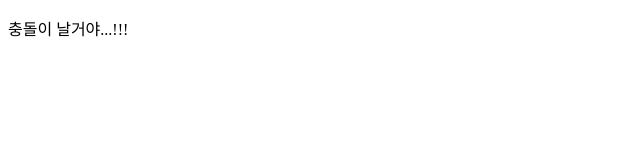
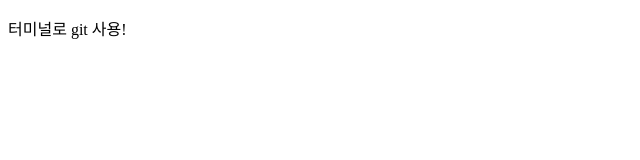
Before and after one commit to Zzzwahoon/GitInitTest, a plain HTML site: page index.html in a window 1280 px wide. Shown: the full height of the page, 0-640 px from the left. Drawn offline with Linux system fonts and the light colour scheme.

Commit message:
터미널에서 커밋

```diff
--- a/index.html
+++ b/index.html
@@ -7,6 +7,6 @@
     <title>이건 새로운 기능!!</title>
 </head>
 <body>
-    <p>충돌이 날거야...!!!</p>
+    <p>터미널로 git 사용!</p>
 </body>
 </html>
```
